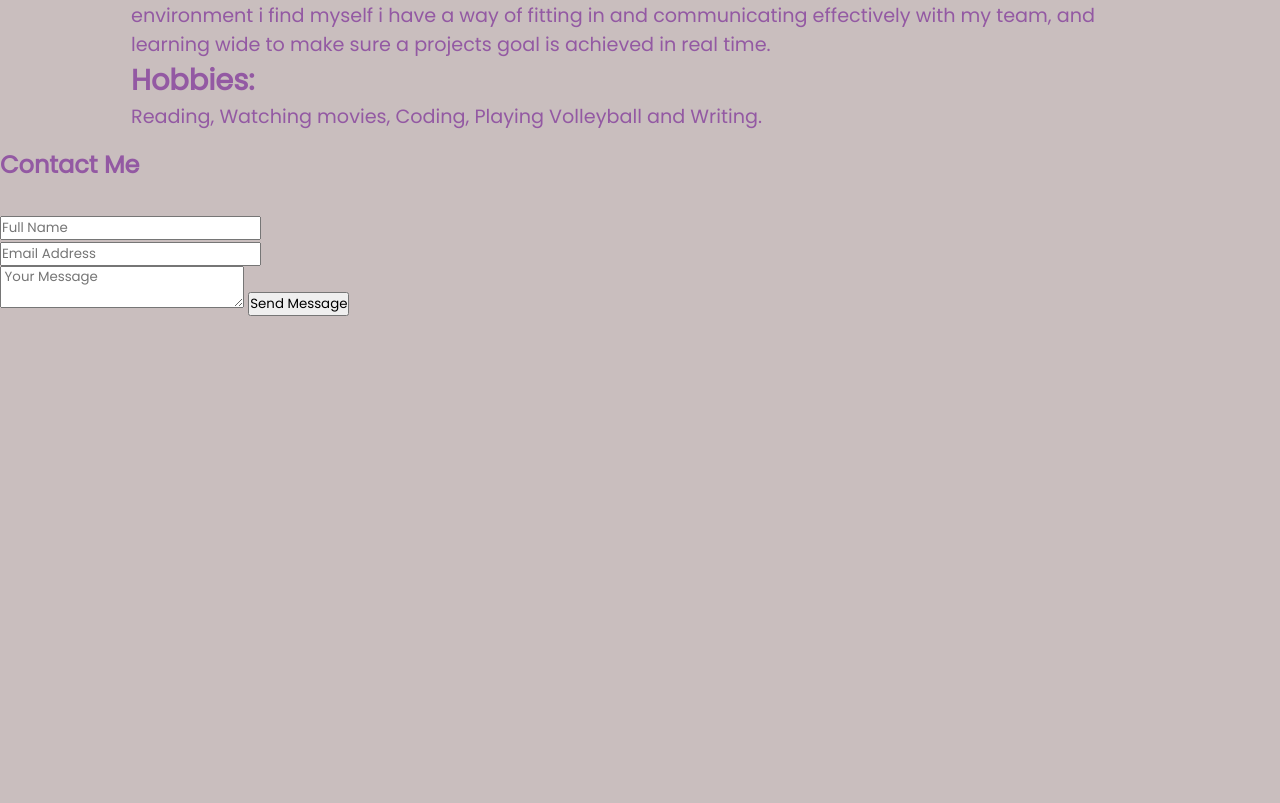
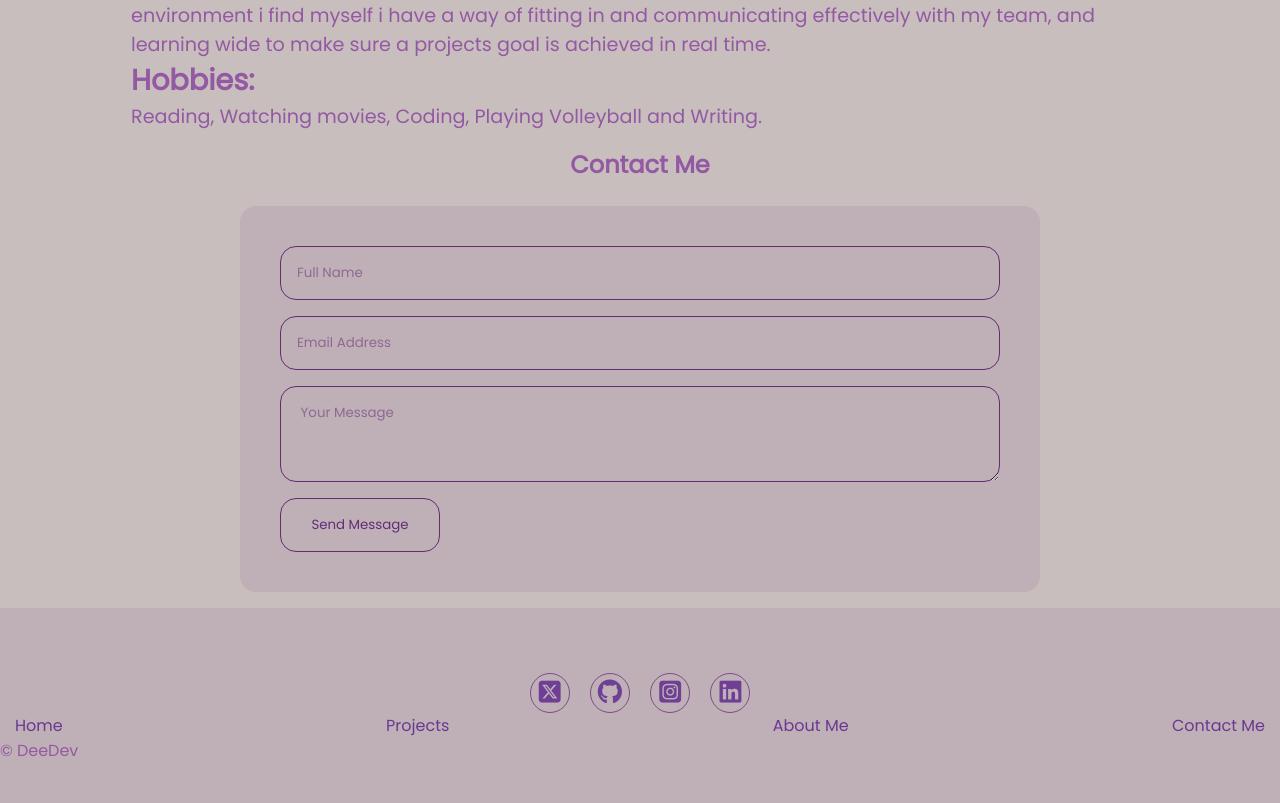
Before and after one commit to DessyZeal/portfoliofrontend, a plain HTML site: page imgs/index.html in a window 1280 px wide. Shown: the part 2347-3150 px from the top of the page. Before the commit the page ends 2663 px from the top, so only its background shows below. Drawn offline with nearby package versions, Linux system fonts and the light colour scheme.

Commit message:
new commit

```diff
--- a/imgs/index.html
+++ b/imgs/index.html
@@ -127,15 +127,30 @@
                 <p>Reading, Watching movies, Coding, Playing Volleyball and Writing.</p>
                 </div>
         </section>
-        <section class="formcontainer">
-            <h1>Contact Me</h1>
+    </main>
+    <section class="formcontainer">
+        <h1>Contact Me</h1>
             <form action="">
                 <input type="text" name="Name" placeholder="Full Name" required>
                 <input type="email" name="Email" placeholder="Email Address" required>
                 <textarea name="Message" placeholder=" Your Message" required></textarea>
                 <button type="submit">Send Message</button>
             </form>
-        </section>
-    </main>
+    </section>
+    <section class="footer">
+        <div class="social">
+            <a href=""><i class="fa-brands fa-square-x-twitter"></i></a>
+            <a href=""><i class="fa-brands fa-github"></i></a>
+            <a href=""><i class="fa-brands fa-square-instagram"></i></a>
+            <a href=""><i class="fa-brands fa-linkedin"></i></a>
+        </div>
+        <ul class="list">
+            <li class="foot"><a href="">Home</a></li>
+            <li class="foot"><a href="">Projects</a></li>
+            <li class="foot"><a href="">About Me</a></li>
+            <li class="foot"><a href="">Contact Me</a></li>
+        </ul>
+        <p class="copyright">&copy; DeeDev</p>
+    </section>
 </body>
 </html>
--- a/imgs/style.css
+++ b/imgs/style.css
@@ -223,17 +223,72 @@ span {
     margin-top: 3rem;
 }
 .formcontainer h1{
-    margin-bottom: 2rem;
+    margin-bottom: .5rem;
 }
 .formcontainer {
-    display: flexex;
+    display: grid;
+    place-items: center;
+    /* margin: 2rem; */
+}
+ form {
+    display: flex;
     flex-direction: column;
-    justify-content: center;
-    align-items: center;
-    width: 24rem;
-    gap:1rem;
+    width: 50rem;
+    gap: 1rem;
+    background-color: #652c751a;
+    border-radius: 1rem;
+    padding: 2.5rem;
+    margin:1rem;
+ }
+ input,
+ textarea {
+    padding: 1rem;
+    background-color: transparent;
+    border: 1px solid #652c75;
+    border-radius: 1rem;
+ }
+ textarea {
+    height: 6rem;
+ }
+ ::placeholder {
+    color: #652c758a;
+ }
+button {
+    width: 10rem;
+    padding: 1rem;
+    background-color: transparent;
+    border: 1px solid #652c75;
+    color: #652c75;
+    border-radius: 1rem;
 }
+.footer {
+    padding: 40px 0;
+    background-color: #652c751a;
+}
+.footer .social {
+    text-align: center;
+    padding-top: 25px;
+}
+.footer .social a{
+    font-size: 25px;
+    border: 1px solid #652c75;
+    width: 40px;
+    height: 40px;
+    display: inline-block;
+    border-radius: 50%;
+    text-align: center;
+    margin: 0 8px;
+    opacity: 0.75;
+}
+.footer .social a:hover {
+    opacity: 0.9;
+}
+.footer .list .foot a {
+    opacity: 0.8;
+    display: inline-block;
+    padding: 0 15px;
 
+}
 
 @media (width < 750px){
     nav .checkbox {
```
